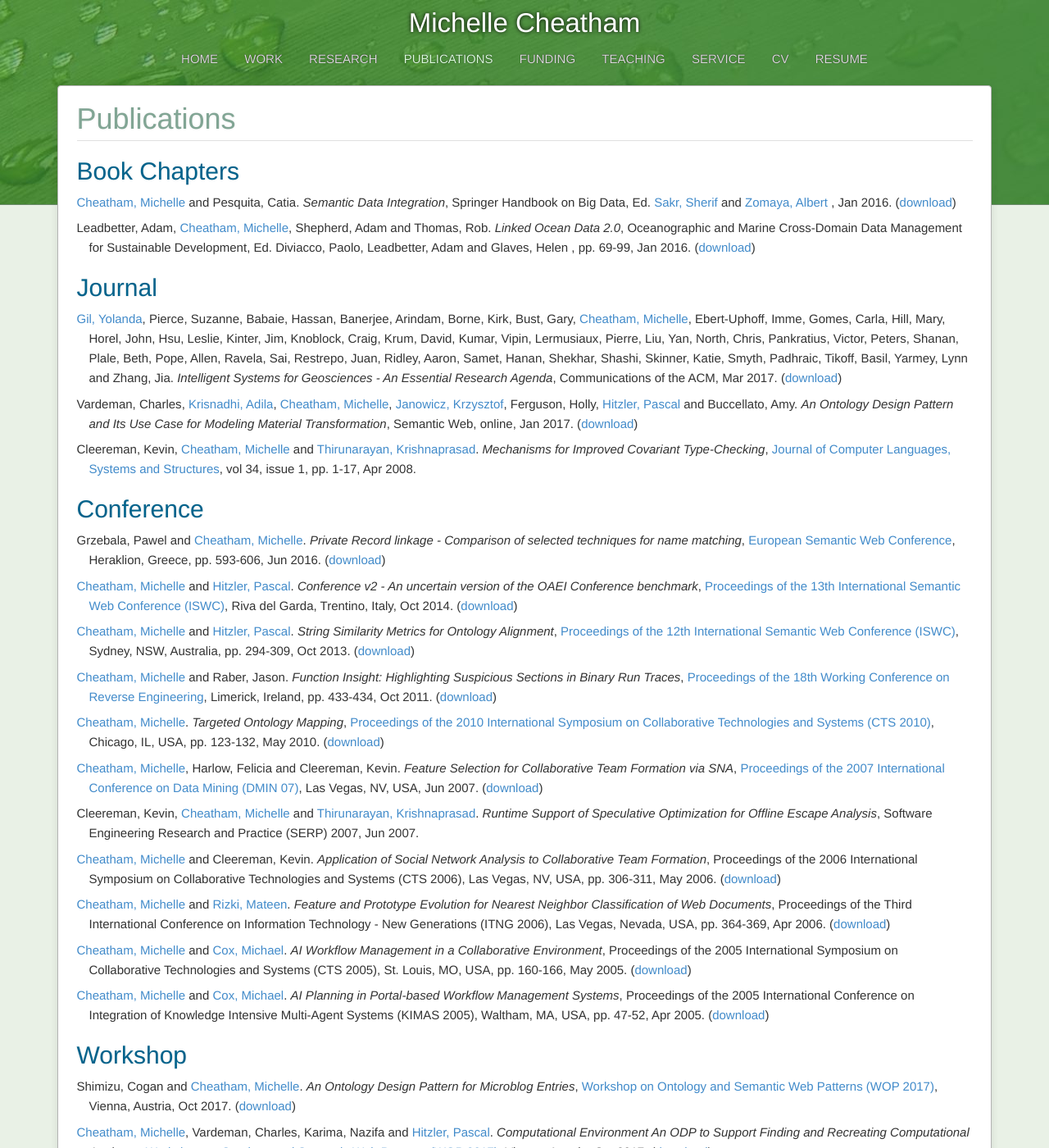
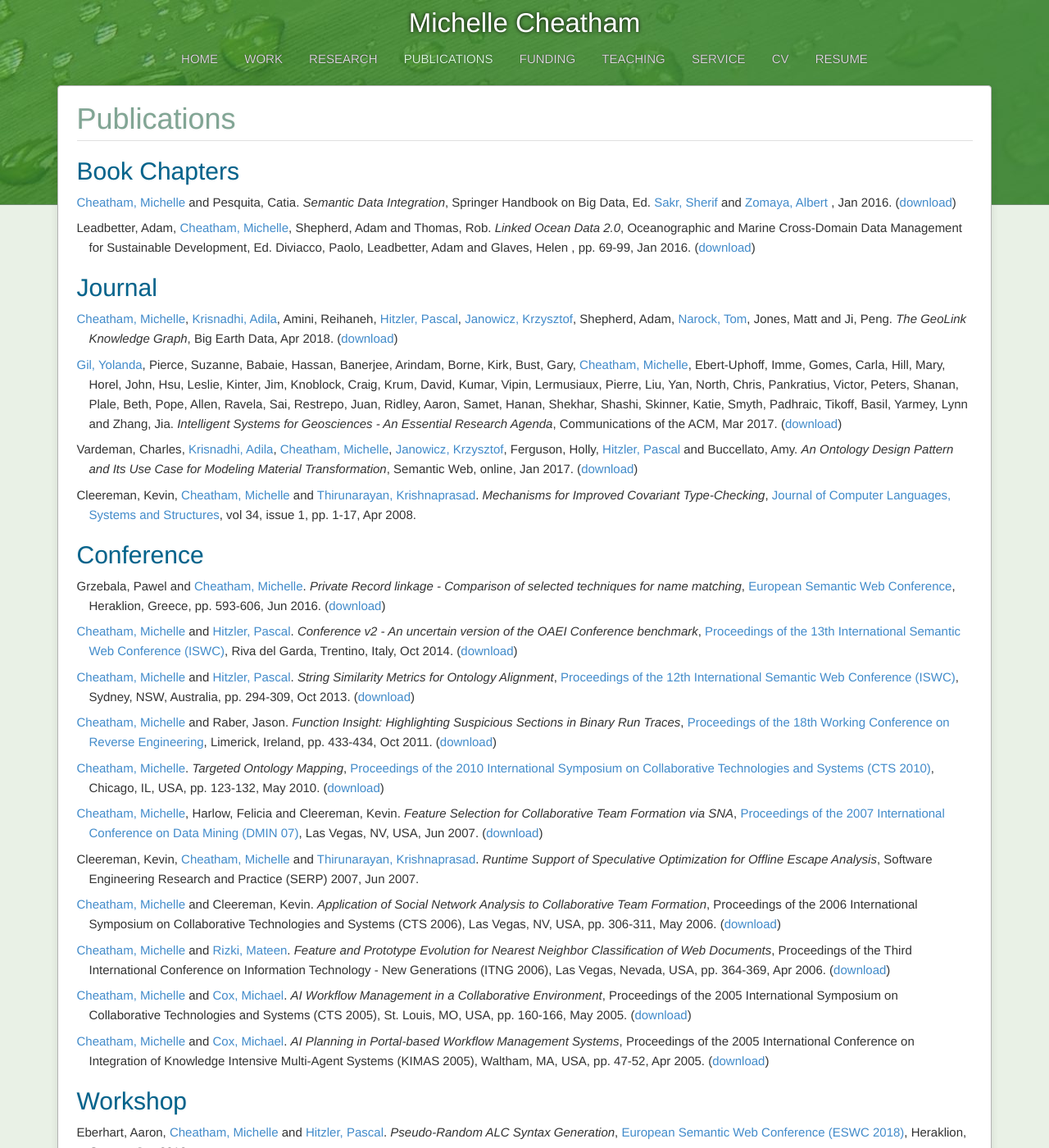
Before and after one commit to mcheatham/mcheatham.github.io, a Jekyll site: the page built from publications.md, in a window 1280 px wide and 1400 px high. Shown: the whole window at 82% size. Built offline with Jekyll 4.4.1, drawn with Linux system fonts in a browser that asks for light colours.

Commit message:
Added Big Earth Data on GeoLink and ESWC poster paper with Aaron

```diff
--- a/_data/papers.yaml
+++ b/_data/papers.yaml
@@ -1,4 +1,33 @@
 # listed in reverse order by date
+- title: The GeoLink Knowledge Graph
+  authors:
+    - mcheatham
+    - akrisnadhi
+    - ramini
+    - phitzler
+    - kjanowicz
+    - ashepherd
+    - tnarock
+    - mjones
+    - pji
+  publication: Big Earth Data
+  date: 2018-04-19
+  download: geolink-knowledge-graph.pdf
+  type: journal
+  keywords: odp
+
+- title: Pseudo-Random ALC Syntax Generation
+  authors:
+    - aeberhart
+    - mcheatham
+    - phitzler
+  publication: European Semantic Web Conference (ESWC 2018)
+  website: http://2018.eswc-conferneces.org
+  location: Heraklion, Greece
+  date: 2018-06-03
+  type: workshop
+  keywords: tools
+
 - title: Intelligent Systems for Geosciences - An Essential Research Agenda
   authors:
     - ygil
--- a/_data/people.yaml
+++ b/_data/people.yaml
@@ -3,6 +3,23 @@ mcheatham:
   middle: Andreen
   last: Cheatham
   homepage: michellecheatham.com
+
+aeberhart:
+  first: Aaron
+  last: Eberhart
+
+tnarock:
+  first: Tom
+  last: Narock
+  homepage: narock.github.io
+
+mjones:
+  first: Matt
+  last: Jones
+
+pji:
+  first: Peng
+  last: Ji
 
 ygil:
   first: Yolanda
```
Also changed, not shown: 1 other file.
